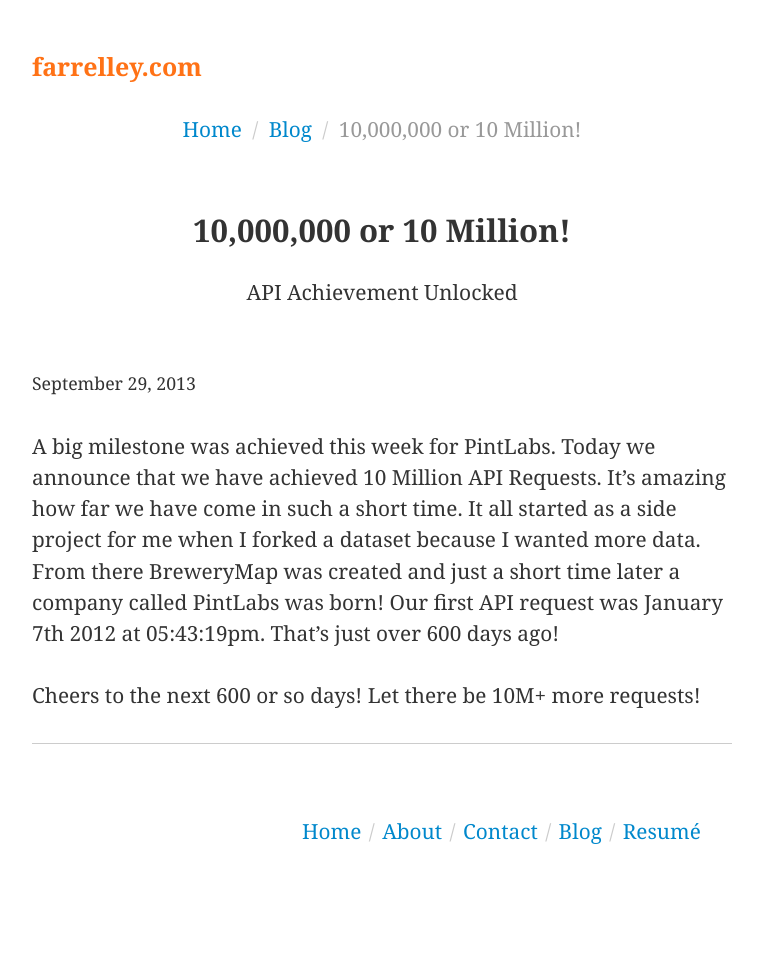
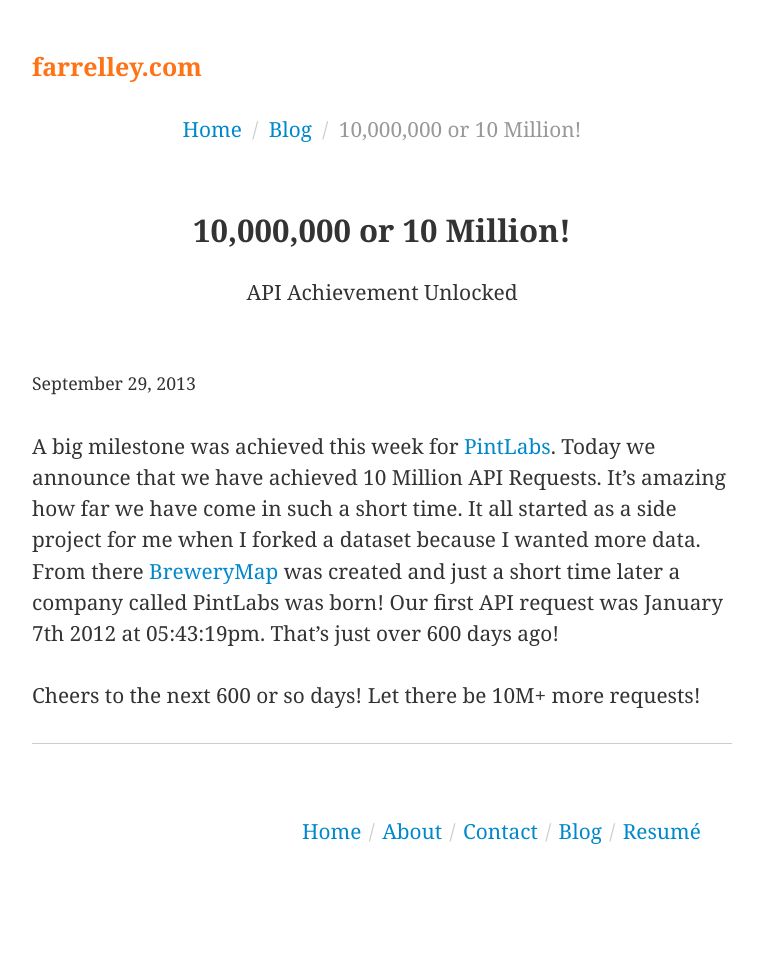
Before and after one commit to farrelley/farrelley.github.io, a Jekyll site: the page built from _posts/2013-09-29-ten-million-api-requests.markdown, in a window 1280 px wide. Shown: the whole page, without its empty margins (258-1015 px from the left). Built offline with Jekyll 4.4.1, drawn with Linux system fonts in a browser that asks for light colours; nearby versions of some CDN libraries; library files that are not in the unit come from our copies; comment, search, counter and statistics services are not loaded; some of the changed lines change nothing that is shown.

Commit message:
Added links

```diff
--- a/_layouts/post.html
+++ b/_layouts/post.html
@@ -23,7 +23,7 @@
 
 <script src="https://apis.google.com/js/plusone.js"></script>
 <div class="g-comments"
-    data-href="{{page.url}}"
+    data-href="{{ page.url }}"
     data-width="642"
     data-first_party_property="BLOGGER"
     data-view_type="FILTERED_POSTMOD">
--- a/_posts/2013-09-29-ten-million-api-requests.markdown
+++ b/_posts/2013-09-29-ten-million-api-requests.markdown
@@ -5,6 +5,9 @@
 tags: [apis, pintlabs]
 ---
 
-A big milestone was achieved this week for PintLabs.  Today we announce that we have achieved 10 Million API Requests.  It's amazing how far we have come in such a short time.  It all started as a side project for me when I forked a dataset because I wanted more data.  From there BreweryMap was created and just a short time later a company called PintLabs was born!  Our first API request was January 7th 2012 at 05:43:19pm. That's just over 600 days ago!
+A big milestone was achieved this week for [PintLabs][1].  Today we announce that we have achieved 10 Million API Requests.  It's amazing how far we have come in such a short time.  It all started as a side project for me when I forked a dataset because I wanted more data.  From there [BreweryMap][2] was created and just a short time later a company called PintLabs was born!  Our first API request was January 7th 2012 at 05:43:19pm. That's just over 600 days ago!
 
 Cheers to the next 600 or so days!  Let there be 10M+ more requests!
+
+[1]: http://www.pintlabs.com/
+[2]: http://www.brewerymap.com/
```
